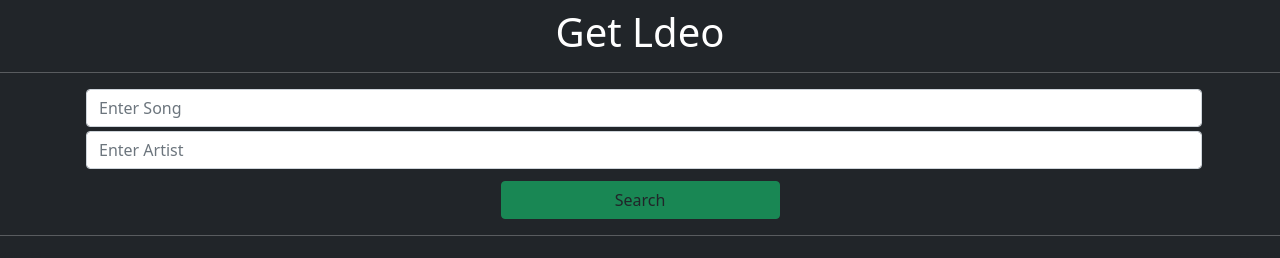
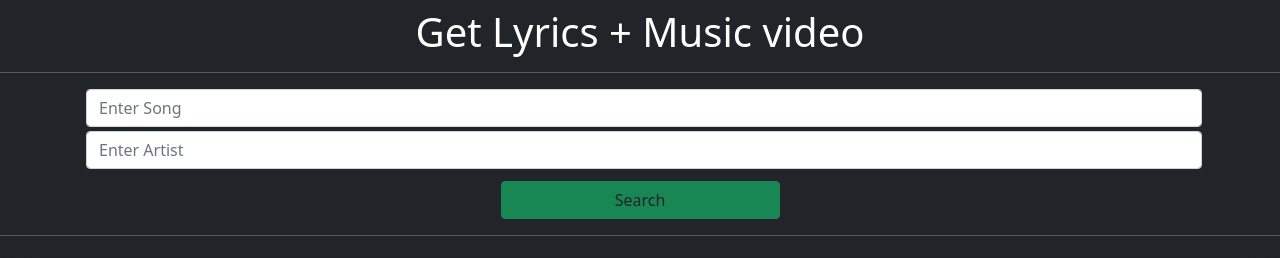
Before and after one commit to abhishake21/JavaScript-API-Projects, a plain HTML site: page Lyrics-Music-video/public/index.html in a window 1280 px wide. Drawn offline with nearby package versions, Linux system fonts and the light colour scheme.

Commit message:
title updated

```diff
--- a/Lyrics-Music-video/public/index.html
+++ b/Lyrics-Music-video/public/index.html
@@ -15,7 +15,7 @@
 <body class="bg-dark text-white text-center mt-2">
 
     <div id="header">
-        <h1 class="d-inline">Get Ldeo</h1>
+        <h1 class="d-inline">Get Lyrics + Music video</h1>
         <hr>
     </div>
 
```
